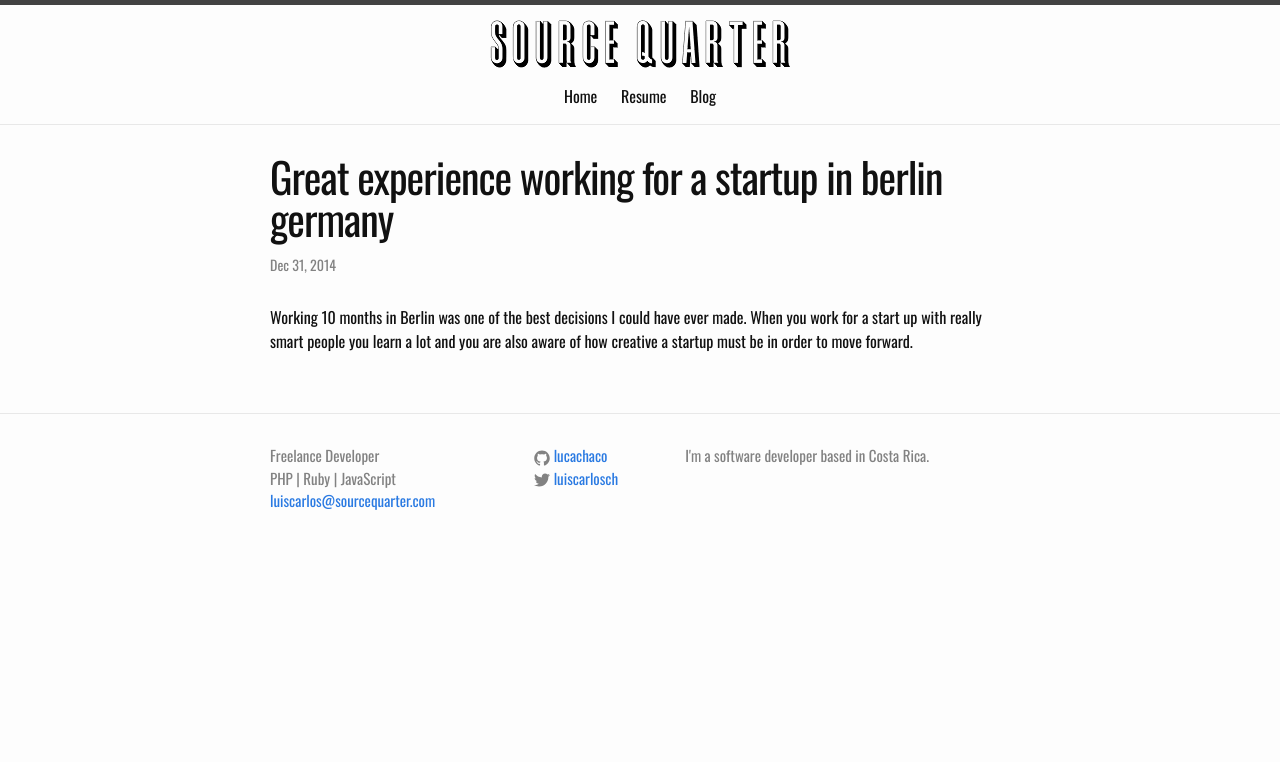
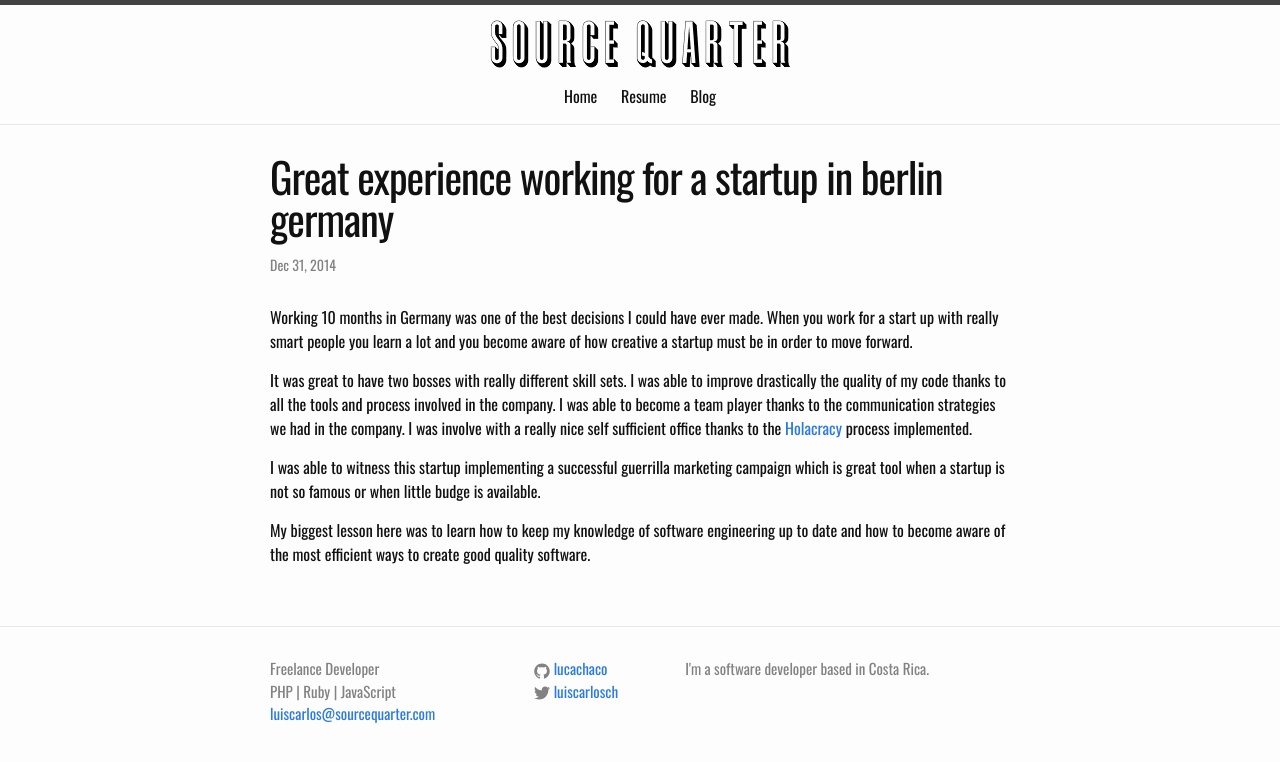
Before and after one commit to lucachaco/sourcequarter-lander, a Jekyll site: the page built from _posts/2014-12-31-great-experience-working-for-a-startup-in-berlin-germany.md, in a window 1280 px wide. Shown: the top 762 px of the page. Built offline with Jekyll 4.4.1, drawn with Linux system fonts in a browser that asks for light colours.

Commit message:
Update 2014-12-31-great-experience-working-for-a-startup-in-berlin-germany.md

```diff
--- a/_posts/2014-12-31-great-experience-working-for-a-startup-in-berlin-germany.md
+++ b/_posts/2014-12-31-great-experience-working-for-a-startup-in-berlin-germany.md
@@ -4,4 +4,10 @@ title:  "Great experience working for a startup in berlin germany"
 date:   2014-12-31 09:51:00
 categories: experience
 ---
-Working 10 months in Berlin was one of the best decisions I could have ever made. When you work for a start up with really smart people you learn a lot and you are also aware of how creative a startup must be in order to move forward.
+Working 10 months in Germany was one of the best decisions I could have ever made. When you work for a start up with really smart people you learn a lot and you become aware of how creative a startup must be in order to move forward.
+
+It was great to have two bosses with really different skill sets. I was able to improve drastically the quality of my code thanks to all the tools and process involved in the company. I was able to become a team player thanks to the communication strategies we had in the company. I was involve with a really nice self sufficient office thanks to the <a href="http://holacracy.org/">Holacracy</a> process implemented.
+
+I was able to witness this startup implementing a successful guerrilla marketing campaign which is  great tool when a startup is not so famous or when little budge is available.
+
+My biggest lesson here was to learn how to keep my knowledge of software engineering up to date and how to become aware of the most efficient ways to create good quality software.
```
